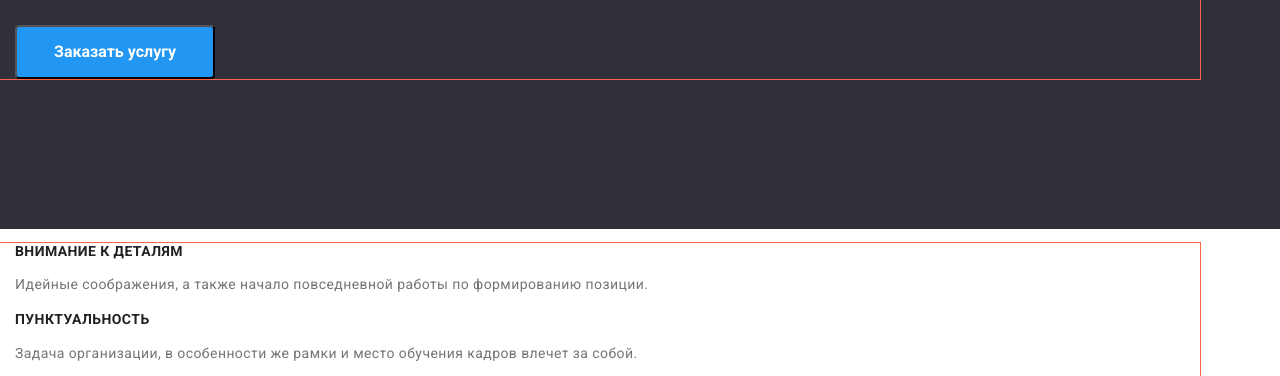
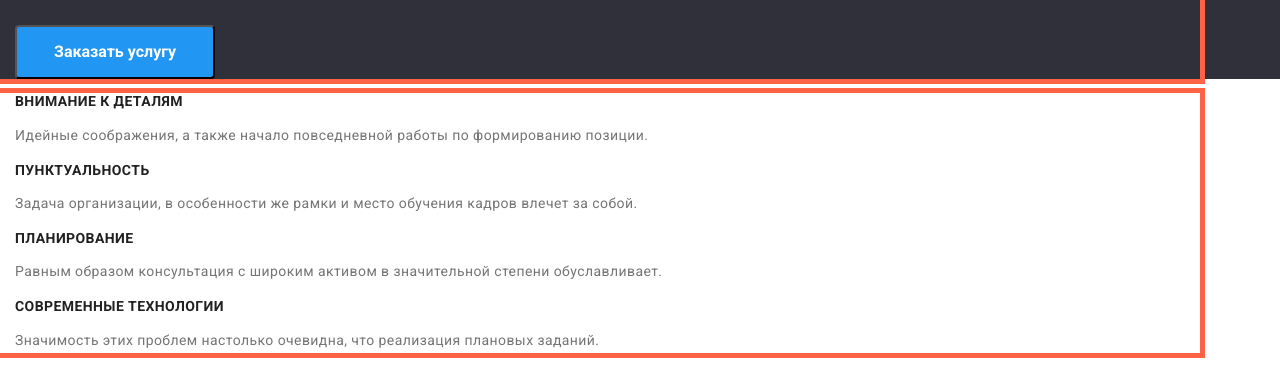
Before and after one commit to OleksandrKocherha/goit-markup-hw-03, a plain HTML site: page index.html in a window 1280 px wide. Shown: the part 231-607 px from the top of the page. Drawn offline with nearby package versions, Linux system fonts and the light colour scheme.

Commit message:
Update styles.css

```diff
--- a/css/styles.css
+++ b/css/styles.css
@@ -11,11 +11,14 @@ ul {
   width: 1200px;
   padding-left: 15px;
   padding-right: 15px;
-  outline: 1px solid tomato;
+  outline: 5px solid tomato;
 }
 
 /* Логотип */
 .logo-link {
+  padding-top: 24px;
+  padding-bottom: 25px;
+
   font-family: "Raleway";
   font-style: normal;
   font-weight: 700;
@@ -94,7 +97,6 @@ main {
 .section-captain {
   background-color: #2f303a;
   width: 1600px;
-  height: 300px;
 }
 .section-captain-title {
   font-family: "Roboto";
```
